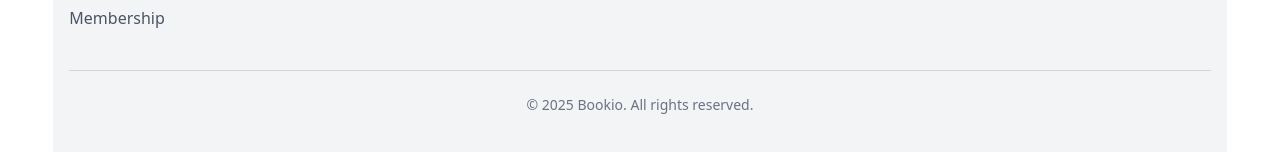
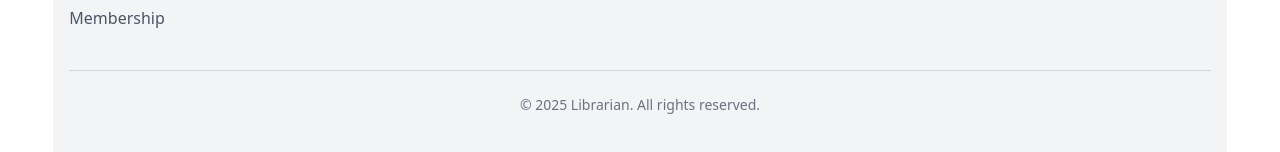
Before and after one commit to ParvezMah/L2B5A4-Book-Library-Management-Frontend, a React (Vite) app: page / in a window 1280 px wide. Shown: the part 1230-1382 px from the top of the page. Built offline with nearby package versions, Linux system fonts and the light colour scheme.

Commit message:
some changes

```diff
--- a/src/components/ui/layout/Footer.tsx
+++ b/src/components/ui/layout/Footer.tsx
@@ -85,7 +85,7 @@ export default function Footer() {
 
         {/* Bottom copyright */}
         <div className="mt-10 border-t border-gray-300 pt-6 text-center text-gray-500 text-sm">
-          &copy; {new Date().getFullYear()} Bookio. All rights reserved.
+          &copy; {new Date().getFullYear()} Librarian. All rights reserved.
         </div>
       </div>
     </footer>
--- a/src/components/ui/layout/Navbar.tsx
+++ b/src/components/ui/layout/Navbar.tsx
@@ -8,20 +8,18 @@ export default function Navbar() {
 
   return (
     <nav className="bg-white shadow-sm px-6 py-3 my-8">
-      <div className="flex items-center justify-between">
+      <div className="flex items-center justify-between w-full">
         {/* Logo Section */}
-        <Link to="/">
-          <div className="flex items-center gap-2">
+          <Link to="/">
+        <div className="flex items-center gap-2">
             <img
               src={logo}
               alt="Logo"
               className="h-10 w-10 object-cover rounded-full"
             />
-            <span className="text-xl font-semibold text-gray-800">
-              Librarian
-            </span>
-          </div>
-        </Link>
+          <span className="text-xl font-semibold text-gray-800">Librarian</span>
+        </div>
+          </Link>
 
         {/* Desktop Menu */}
         <div className="hidden md:flex gap-6 items-center">
```
